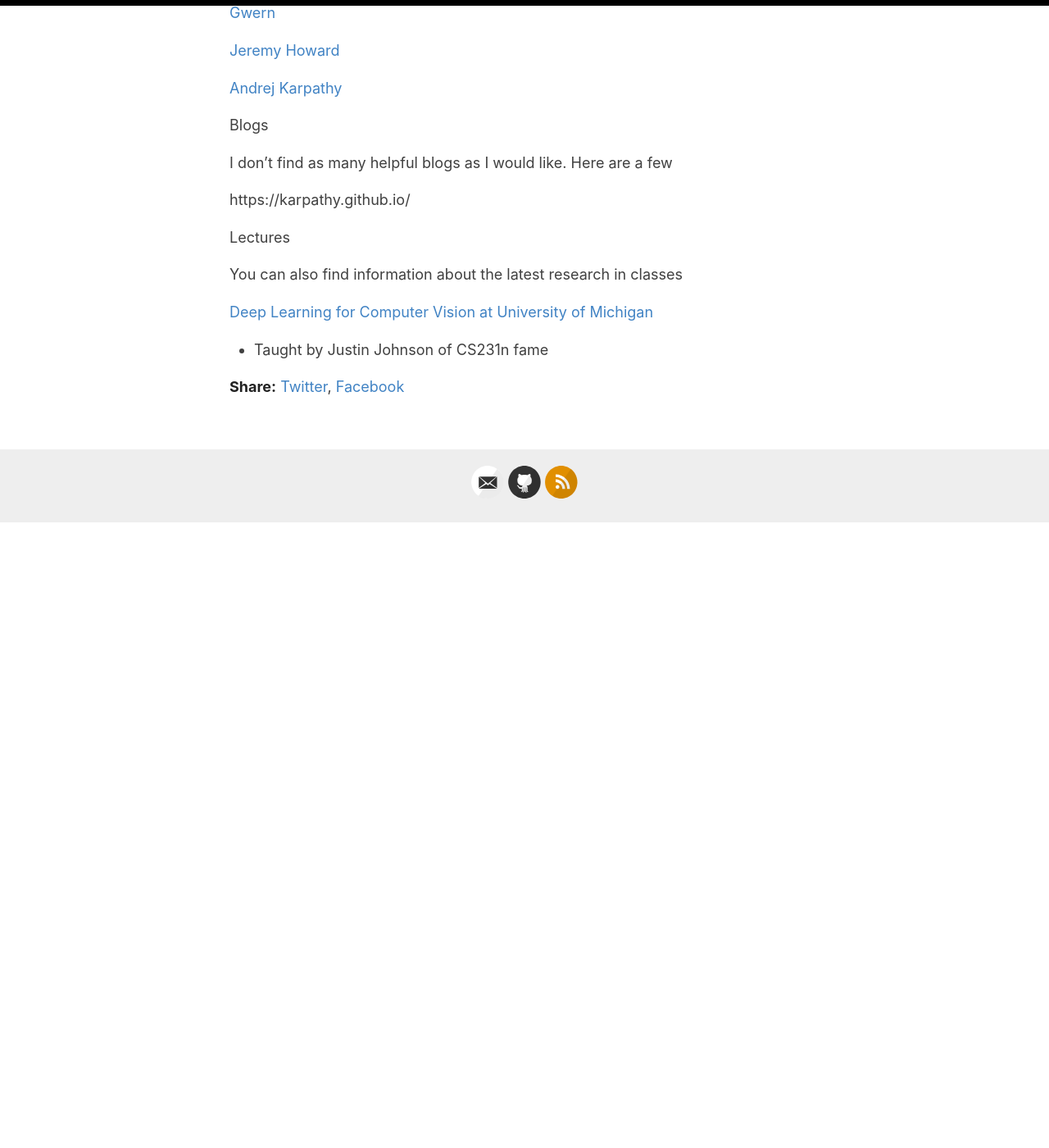
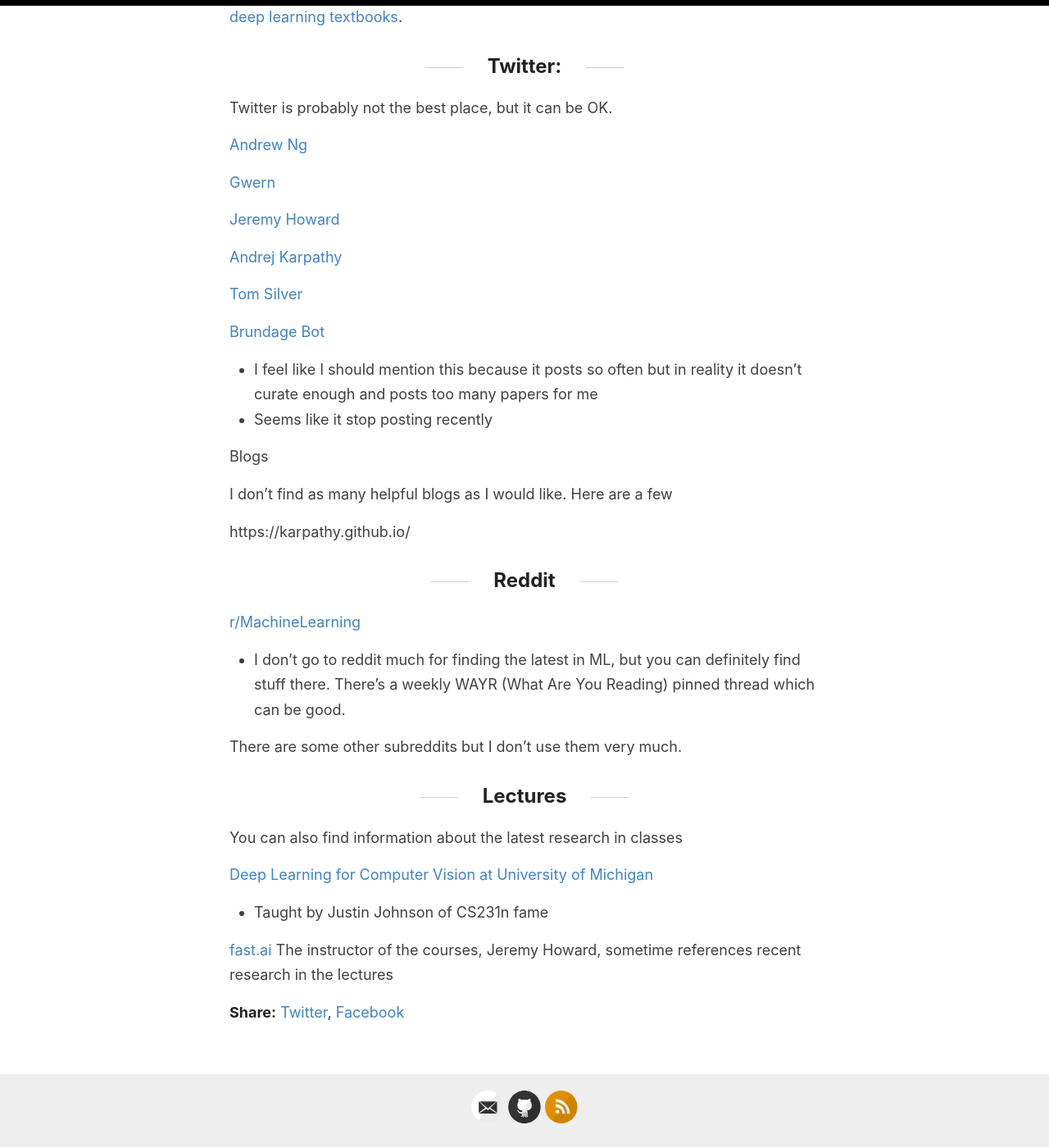
Before and after one commit to jss367/blog, a Jekyll site: the page built from _posts/2021-02-01-how-to-find-the-latest-machine-learning-research.md, in a window 1280 px wide and 1400 px high, scrolled down 2183 px. Shown: the whole window at 82% size. Built offline with Jekyll 4.4.1, drawn with Linux system fonts in a browser that asks for light colours; our own code applies the rules of GitHub Pages for plain Markdown files; before the commit the page ends 2820 px from its top, so only the background shows below that; some of the changed text lies outside the part shown.

Commit message:
Update 2021-02-01-how-to-find-the-latest-machine-learning-research.md

```diff
--- a/_posts/2021-02-01-how-to-find-the-latest-machine-learning-research.md
+++ b/_posts/2021-02-01-how-to-find-the-latest-machine-learning-research.md
@@ -36,8 +36,10 @@ I'm not usually a newsletters guy, but for some reason I've found that there are
 
 [Data Elixir](https://dataelixir.com/)
 
+[Wild Week in AI](http://www.wildml.com/newsletter/)
 
-YouTube
+
+## YouTube
 
 [Arxiv Insights](https://www.youtube.com/channel/UCNIkB2IeJ-6AmZv7bQ1oBYg)
 * Not many videos but the ones he has are good
@@ -69,6 +71,11 @@ Twitter is probably not the best place, but it can be OK.
 
 [Andrej Karpathy](https://twitter.com/karpathy)
 
+[Tom Silver](https://twitter.com/tomssilver)
+
+[Brundage Bot](https://twitter.com/brundagebot)
+* I feel like I should mention this because it posts so often but in reality it doesn't curate enough and posts too many papers for me
+* Seems like it stop posting recently
 
 Blogs
 
@@ -76,10 +83,20 @@ I don't find as many helpful blogs as I would like. Here are a few
 
 https://karpathy.github.io/
 
+## Reddit
 
-Lectures
+[r/MachineLearning](https://www.reddit.com/r/MachineLearning/)
+* I don't go to reddit much for finding the latest in ML, but you can definitely find stuff there. There's a weekly WAYR (What Are You Reading) pinned thread which can be good.
+
+There are some other subreddits but I don't use them very much.
+
+
+## Lectures
 
 You can also find information about the latest research in classes
 
 [Deep Learning for Computer Vision at University of Michigan](https://www.youtube.com/playlist?list=PL5-TkQAfAZFbzxjBHtzdVCWE0Zbhomg7r)
 * Taught by Justin Johnson of CS231n fame
+
+[fast.ai](https://www.fast.ai/)
+The instructor of the courses, Jeremy Howard, sometime references recent research in the lectures
```
Also changed, not shown: other parts of _posts/2021-02-01-how-to-find-the-latest-machine-learning-research.md (+1 -1 lines).
